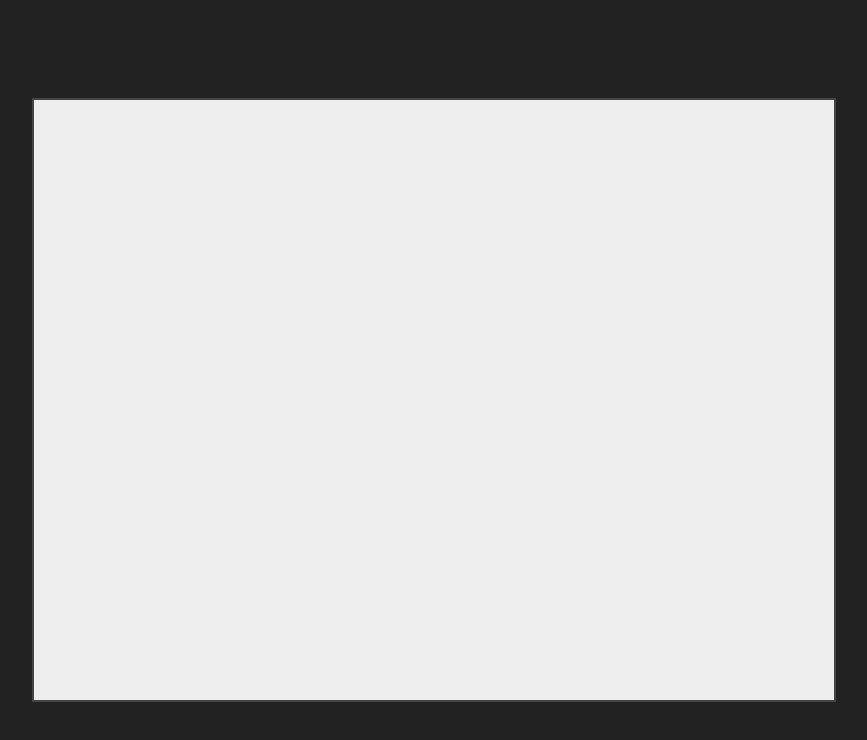
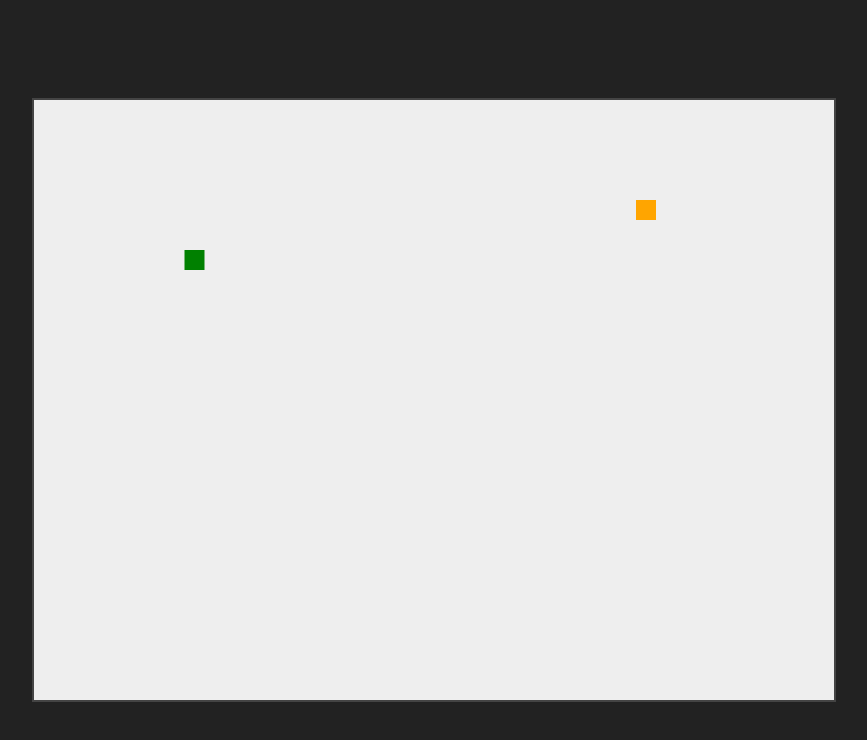
Before and after one commit to johan-boll-cse/sample-tower-defense, a plain HTML site: page index.html in a window 1280 px wide. Shown: the whole page, without its empty margins (206-1073 px from the left). Drawn offline with Linux system fonts and the light colour scheme.

Commit message:
Update index.html

```diff
--- a/index.html
+++ b/index.html
@@ -1,5 +1,6 @@
 <!DOCTYPE html>
 <html lang="en">
+<script type="module" src="main.js"></script>
 <head>
   <meta charset="UTF-8" />
   <meta name="viewport" content="width=device-width, initial-scale=1.0" />
```
